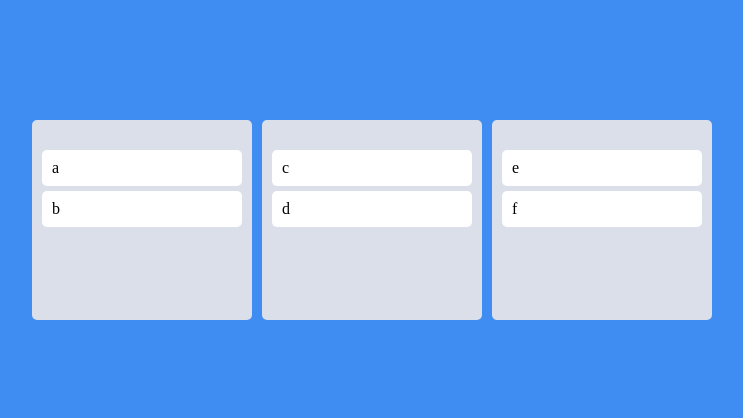
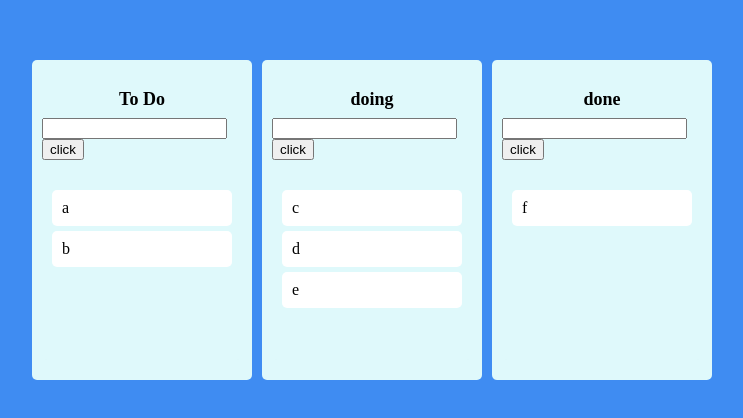
Before and after one commit to mindong2/react-remind, a React (Create React App) app: page / in a window 1280 px wide. Shown: the part 180-598 px from the top of the page, without its empty margins (268-1011 px from the left). Built offline with nearby package versions, Linux system fonts and the light colour scheme.

Commit message:
reorder on some Boards

```diff
--- a/src/App.tsx
+++ b/src/App.tsx
@@ -14,14 +14,37 @@ const App = () => {
     source -> 드래그 시작 위치
     타입은 해당 함수의 d.ts 참고
   */
-  const onDragEnd = ({destination, source, draggableId} :DropResult) => {
+  const onDragEnd = (info :DropResult) => {
+    const { destination, source, draggableId } = info;
     if(!destination) return;
-    // setToDos(oldTodos => {
-    //   const toDosCopy = [...oldTodos];
-    //   toDosCopy.splice(source.index, 1);
-    //   toDosCopy.splice(destination?.index, 0 , draggableId);
-    //   return toDosCopy;
-    // });
+
+    if(destination?.droppableId === source.droppableId) {
+      setToDos((allBoards) => {
+        const copyBoard = [...allBoards[source.droppableId]];
+        copyBoard.splice(source.index, 1);
+        copyBoard.splice(destination?.index, 0 , draggableId);
+        return {
+          ...allBoards,
+          // object의 키가 이미 있기때문에 update를 할때는 아래 작성하면 덮어진다
+          [source.droppableId] : copyBoard
+        };
+      });
+    }else{
+      setToDos((allBoards) => {
+        const copyStartBoard = [...allBoards[source.droppableId]];
+        const copyEndBoard = [...allBoards[destination.droppableId]];
+        copyStartBoard.splice(source.index, 1);
+        copyEndBoard.splice(destination?.index, 0 , draggableId);
+
+        return {
+          ...allBoards,
+          [source.droppableId] : copyStartBoard,
+          [destination.droppableId] : copyEndBoard
+        };
+
+      });
+    }
+
   };
   return (
     <DragDropContext onDragEnd={onDragEnd}>
--- a/src/atom/atoms.tsx
+++ b/src/atom/atoms.tsx
@@ -7,8 +7,8 @@ interface ITodo {
 export const toDoState = atom<ITodo>({
   key: "toDoState",
   default: {
-    to_do : ["a", "b"],
-    doing : ["c", "d"],
-    done : ["e", "f"]
+    'To Do' : ["a", "b"],
+    doing : ["c", "d", "e"],
+    done : ["f"]
   },
 });
--- a/src/components/Board.tsx
+++ b/src/components/Board.tsx
@@ -1,18 +1,56 @@
 import { Droppable } from 'react-beautiful-dnd';
-import { BoardWrap } from '../style/DndStyle';
+import { Title } from '../style/DndStyle';
 import DraggableCard from './DraggableCard'
+import styled from 'styled-components';
+import { useRef } from 'react';
 
 interface ITodoProps {
     toDos : string[],
     boardId : string
 }
 
+interface IDropArea {
+  isDraggingOver : boolean;
+  draggingFromThisWith :boolean;
+}
+
+const DropArea = styled.div<IDropArea>`
+  padding: 20px 10px;
+  padding-top: 30px;
+  background-color: ${({isDraggingOver, draggingFromThisWith}) => isDraggingOver ? '#48dbfb' : draggingFromThisWith ? '#00d2d3' : '#dff9fb'};
+  border-radius: 5px;
+  min-height: 200px;
+  transition: background-color .25s ease-in-out;
+`;
+
+const BoardContainer = styled.div`
+  padding: 20px 10px;
+  padding-top: 30px;
+  background-color: #dff9fb;
+  border-radius: 5px;
+  min-height: 200px;
+  transition: background-color .25s ease-in-out;
+`;
 const Board = ({ toDos, boardId } : ITodoProps) => {
+  // useRef => Dom에 직접접근
+  const myRef = useRef<HTMLInputElement>(null);
+  const onClick = () => {
+    myRef.current?.focus();
+  }
     return (
-        <>
+        <BoardContainer>
+            <Title>{boardId}</Title>
+            <input ref={myRef} type="text" />
+            <button onClick={onClick} type='button'>click</button>
             <Droppable droppableId={boardId}>
-            {(myProp) => (
-              <BoardWrap ref={myProp.innerRef} {...myProp.droppableProps}>
+              {/* snapshot은 Droppable 내장 arg (마우스 오른쪽 클릭 후 go to type definition) */}
+            {(provided, snapshot) => (
+              <DropArea
+              draggingFromThisWith ={Boolean(snapshot.draggingFromThisWith)}
+              isDraggingOver={snapshot.isDraggingOver}
+              ref={provided.innerRef}
+              {...provided.droppableProps}>
+
                 {toDos.map((toDo, index) => {
                   return (
                     // Draggable의 key와 draggableId의 값은 같아야한다
@@ -20,11 +58,11 @@ const Board = ({ toDos, boardId } : ITodoProps) => {
                   );
                 })}
                 {/* beautiful dnd param 내에 있는 기능 (이동시킬때 부모 크기변동 X) */}
-                {myProp.placeholder}
-              </BoardWrap>
+                {provided.placeholder}
+              </DropArea>
             )}
           </Droppable>
-        </>
+        </BoardContainer>
     );
 };
 
--- a/src/components/DraggableCard.tsx
+++ b/src/components/DraggableCard.tsx
@@ -11,8 +11,8 @@ interface ICard {
 const DraggableCard = ({toDo, index} : ICard) => {
     return (
     <Draggable key={toDo} draggableId={toDo} index={index}>
-        {(myDragProp) => (
-          <Card ref={myDragProp.innerRef} {...myDragProp.dragHandleProps} {...myDragProp.draggableProps}>
+        {(provided, snapshot) => (
+          <Card isDragging = {snapshot.isDragging} ref={provided.innerRef} {...provided.dragHandleProps} {...provided.draggableProps}>
             {/* dragHandleProps를 지정해준 요소를 드래그해야 이벤트가 일어남 */}
             {toDo}
           </Card>
--- a/src/style/DndStyle.tsx
+++ b/src/style/DndStyle.tsx
@@ -25,11 +25,19 @@ const BoardWrap = styled.div`
   min-height: 200px;
 `;
 
-const Card = styled.div`
+const Card = styled.div<{isDragging : boolean}>`
   border-radius: 5px;
   margin-bottom: 5px;
   padding: 10px 10px;
-  background-color: ${(props) => props.theme.cardColor};
+  background-color: ${(props) => props.isDragging ? '#f7f1e3' : props.theme.cardColor};
+  transition : background-color .25s ease-in-out;
 `;
 
-export {Wrapper, Boards, BoardWrap, Card}
+const Title = styled.h2`
+text-align: center;
+font-weight: 600;
+margin-bottom: 10px;
+font-size: 18px;
+`;
+
+export {Wrapper, Boards, BoardWrap, Card, Title}
```
